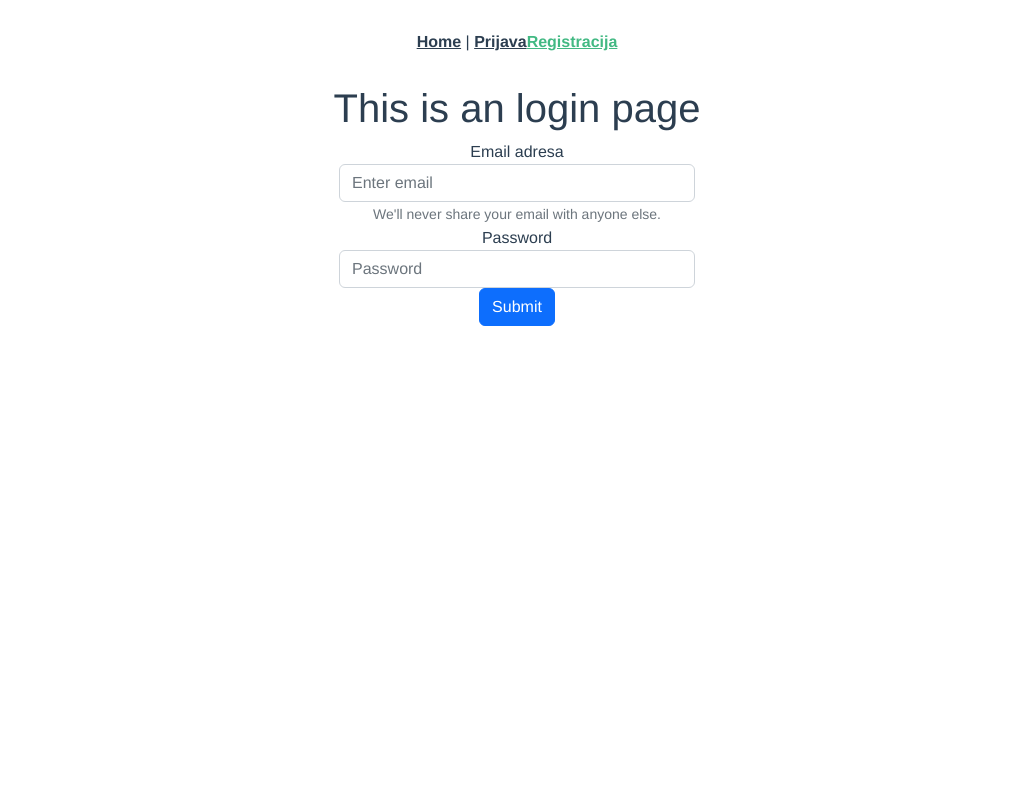
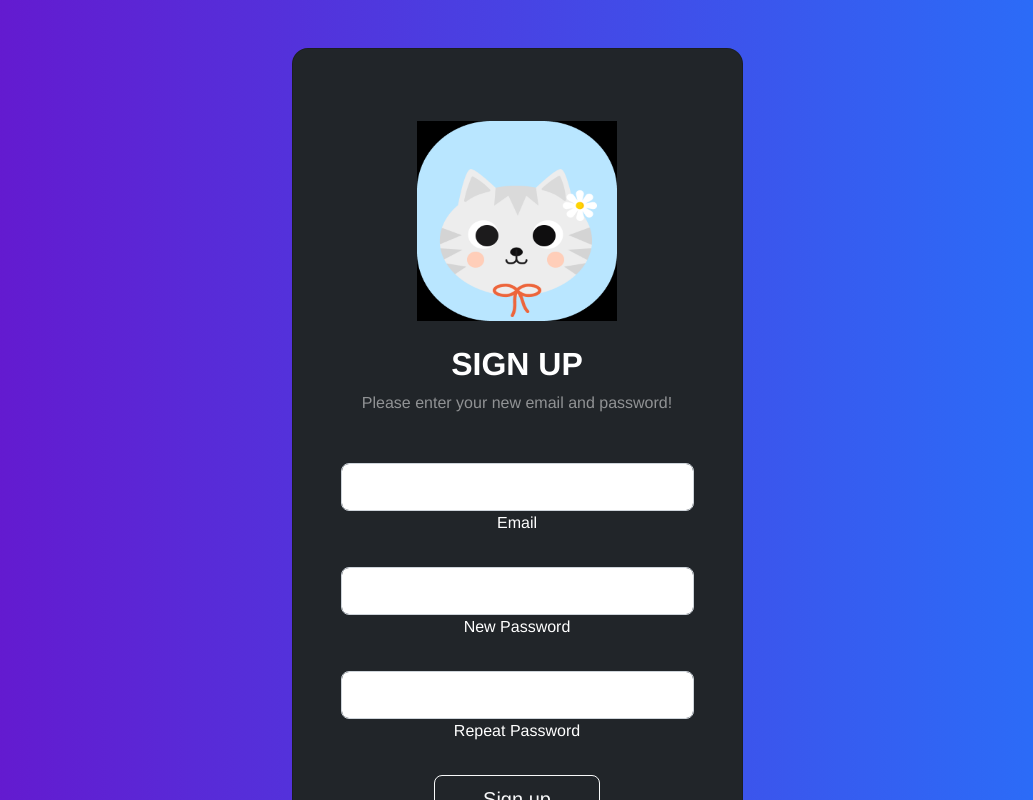
Before and after one commit to Blaxor44/catty, a Vue app: page /signup in a window 1280 px wide. Shown: the top 800 px of the page, without its empty margins (123-1156 px from the left). Built offline with nearby package versions, Linux system fonts and the light colour scheme.

Commit message:
login and signup

```diff
--- a/src/App.vue
+++ b/src/App.vue
@@ -1,9 +1,5 @@
 <template>
-  <nav>
-    <router-link to="/">Home</router-link> |
-    <router-link to="/login">Prijava</router-link>
-    <router-link to="/signup">Registracija</router-link>
-  </nav>
+
   <router-view/>
 </template>
 
--- a/src/components/HelloWorld.vue
+++ b/src/components/HelloWorld.vue
@@ -6,27 +6,7 @@
       check out the
       <a href="https://cli.vuejs.org" target="_blank" rel="noopener">vue-cli documentation</a>.
     </p>
-    <h3>Installed CLI Plugins</h3>
-    <ul>
-      <li><a href="https://github.com/vuejs/vue-cli/tree/dev/packages/%40vue/cli-plugin-babel" target="_blank" rel="noopener">babel</a></li>
-      <li><a href="https://github.com/vuejs/vue-cli/tree/dev/packages/%40vue/cli-plugin-router" target="_blank" rel="noopener">router</a></li>
-    </ul>
-    <h3>Essential Links</h3>
-    <ul>
-      <li><a href="https://vuejs.org" target="_blank" rel="noopener">Core Docs</a></li>
-      <li><a href="https://forum.vuejs.org" target="_blank" rel="noopener">Forum</a></li>
-      <li><a href="https://chat.vuejs.org" target="_blank" rel="noopener">Community Chat</a></li>
-      <li><a href="https://twitter.com/vuejs" target="_blank" rel="noopener">Twitter</a></li>
-      <li><a href="https://news.vuejs.org" target="_blank" rel="noopener">News</a></li>
-    </ul>
-    <h3>Ecosystem</h3>
-    <ul>
-      <li><a href="https://router.vuejs.org" target="_blank" rel="noopener">vue-router</a></li>
-      <li><a href="https://vuex.vuejs.org" target="_blank" rel="noopener">vuex</a></li>
-      <li><a href="https://github.com/vuejs/vue-devtools#vue-devtools" target="_blank" rel="noopener">vue-devtools</a></li>
-      <li><a href="https://vue-loader.vuejs.org" target="_blank" rel="noopener">vue-loader</a></li>
-      <li><a href="https://github.com/vuejs/awesome-vue" target="_blank" rel="noopener">awesome-vue</a></li>
-    </ul>
+
   </div>
 </template>
 
--- a/src/views/HomeView.vue
+++ b/src/views/HomeView.vue
@@ -1,8 +1,52 @@
 <template>
-  <div class="home">
-    <img alt="Vue logo" src="../assets/logo.png">
-    <HelloWorld msg="Welcome to Your Vue.js App"/>
+ <section class="vh-100 gradient-custom">
+  <div class="container py-5 h-100">
+    <div class="row d-flex justify-content-center align-items-center h-100">
+      <div class="col-12 col-md-8 col-lg-6 col-xl-5">
+        <div class="card bg-dark text-white" style="border-radius: 1rem;">
+          <div class="card-body p-5 text-center">
+
+            <div class="mb-md-5 mt-md-4 pb-5">
+              <img src="@\assets\catty.png"
+              width="200"
+              height="200">
+              <br><br>
+              <h2 class="fw-bold mb-2 text-uppercase">Login</h2>
+              <p class="text-white-50 mb-5">Please enter your email and password!</p>
+
+              <div class="form-outline form-white mb-4">
+                <input type="email" id="typeEmailX" class="form-control form-control-lg" />
+                <label class="form-label" for="typeEmailX">Email</label>
+              </div>
+
+              <div class="form-outline form-white mb-4">
+                <input type="password" id="typePasswordX" class="form-control form-control-lg" />
+                <label class="form-label" for="typePasswordX">Password</label>
+              </div>
+
+              <p class="small mb-5 pb-lg-2"><a class="text-white-50" href="#!">Forgot password?</a></p>
+
+              <button class="btn btn-outline-light btn-lg px-5" type="submit">Login</button>
+
+              <div class="d-flex justify-content-center text-center mt-4 pt-1">
+                <a href="#!" class="text-white"><i class="fab fa-facebook-f fa-lg"></i></a>
+                <a href="#!" class="text-white"><i class="fab fa-twitter fa-lg mx-4 px-2"></i></a>
+                <a href="#!" class="text-white"><i class="fab fa-google fa-lg"></i></a>
+              </div>
+
+            </div>
+
+            <div>
+              <p class="mb-0">Don't have an account? <a href="/signup" class="text-white-50 fw-bold">Sign Up</a>
+              </p>
+            </div>
+
+          </div>
+        </div>
+      </div>
+    </div>
   </div>
+</section>
 </template>
 
 <script>
@@ -16,3 +60,18 @@ export default {
   }
 }
 </script>
+<style>
+  .gradient-custom {
+/* fallback for old browsers */
+background: #6a11cb;
+
+/* Chrome 10-25, Safari 5.1-6 */
+background: -webkit-linear-gradient(to right, rgba(106, 17, 203, 1), rgba(37, 117, 252));
+
+
+/* W3C, IE 10+/ Edge, Firefox 16+, Chrome 26+, Opera 12+, Safari 7+ */
+background : linear-gradient(to right, rgba(106, 17, 203, 1), rgba(37, 117, 252))
+
+
+}
+</style>
--- a/src/views/Signup.vue
+++ b/src/views/Signup.vue
@@ -1,29 +1,66 @@
 <template>
-    <div class="about">
-    <h1>This is an login page</h1>
-    <div class="container">
-    <div class="row">
-    <div class="col-sm"></div>
-    <div class="col-sm">
-    <form>
-    <div class="form-group">
-    <label for="exampleInputEmail1">Email adresa</label>
-    <input type="email" class="form-control"
-   id="exampleInputEmail1" aria-describedby="emailHelp" placeholder="Enter
- email" />
-    <small id="emailHelp" class="form-text text-muted" >We'll
-   never share your email with anyone else.</small>
+  <section class="vh-100 gradient-custom">
+   <div class="container py-5 h-100">
+     <div class="row d-flex justify-content-center align-items-center h-100">
+       <div class="col-12 col-md-8 col-lg-6 col-xl-5">
+         <div class="card bg-dark text-white" style="border-radius: 1rem;">
+           <div class="card-body p-5 text-center">
+
+             <div class="mb-md-5 mt-md-4 pb-5">
+               <img src="@\assets\catty.png"
+               width="200"
+               height="200">
+               <br><br>
+               <h2 class="fw-bold mb-2 text-uppercase">Sign up</h2>
+               <p class="text-white-50 mb-5">Please enter your new email and password!</p>
+
+               <div class="form-outline form-white mb-4">
+                 <input type="email" id="typeEmailX" class="form-control form-control-lg" />
+                 <label class="form-label" for="typeEmailX">Email</label>
                </div>
-    <div class="form-group">
-    <label for="exampleInputPassword1">Password</label>
-    <input type="password" class="form-control"
-   id="exampleInputPassword1" placeholder="Password" />
+
+               <div class="form-outline form-white mb-4">
+                 <input type="password" id="typePasswordX" class="form-control form-control-lg" />
+                 <label class="form-label" for="typePasswordX">New Password</label>
                </div>
-    <button type="submit" class="btn btn-primary">Submit</button>
-    </form>
+
+               <div class="form-outline form-white mb-4">
+                 <input type="password" id="typePasswordX" class="form-control form-control-lg" />
+                 <label class="form-label" for="typePasswordX">Repeat Password</label>
                </div>
-    <div class="col-sm"></div>
+
+               <button class="btn btn-outline-light btn-lg px-5" type="submit">Sign up</button>
+
+               <div class="d-flex justify-content-center text-center mt-4 pt-1">
+                 <a href="#!" class="text-white"><i class="fab fa-facebook-f fa-lg"></i></a>
+                 <a href="#!" class="text-white"><i class="fab fa-twitter fa-lg mx-4 px-2"></i></a>
+                 <a href="#!" class="text-white"><i class="fab fa-google fa-lg"></i></a>
+               </div>
+
+             </div>
+
+             <div>
+               <p class="mb-0">Already registered? <a href="/" class="text-white-50 fw-bold">Log in here</a>
+               </p>
+             </div>
+
            </div>
          </div>
        </div>
+     </div>
+   </div>
+ </section>
  </template>
+
+   <style>
+    .gradient-custom {
+/* fallback for old browsers */
+background: #6a11cb;
+
+/* Chrome 10-25, Safari 5.1-6 */
+background: -webkit-linear-gradient(to right, rgba(106, 17, 203, 1), rgba(37, 117, 252, 1));
+
+/* W3C, IE 10+/ Edge, Firefox 16+, Chrome 26+, Opera 12+, Safari 7+ */
+background: linear-gradient(to right, rgba(106, 17, 203, 1), rgba(37, 117, 252, 1))
+}
+   </style>
```
Also changed, not shown: src/assets/catty.png (added). Lines whose indentation alone changed are shown as unchanged.
